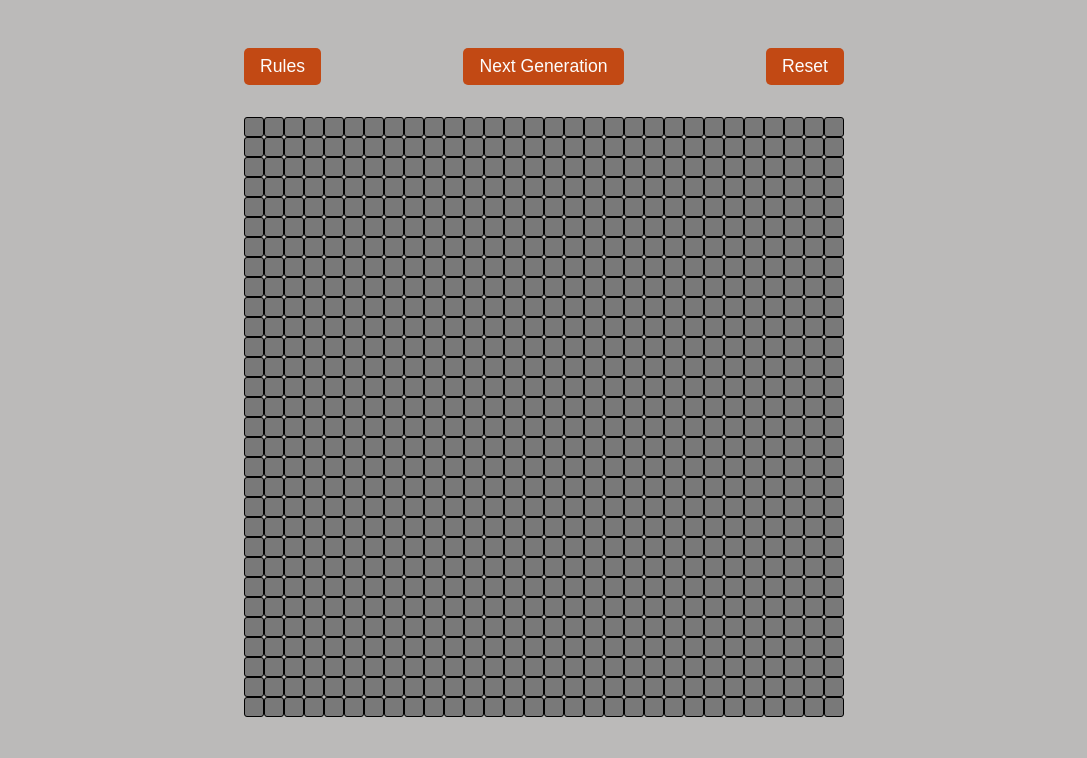
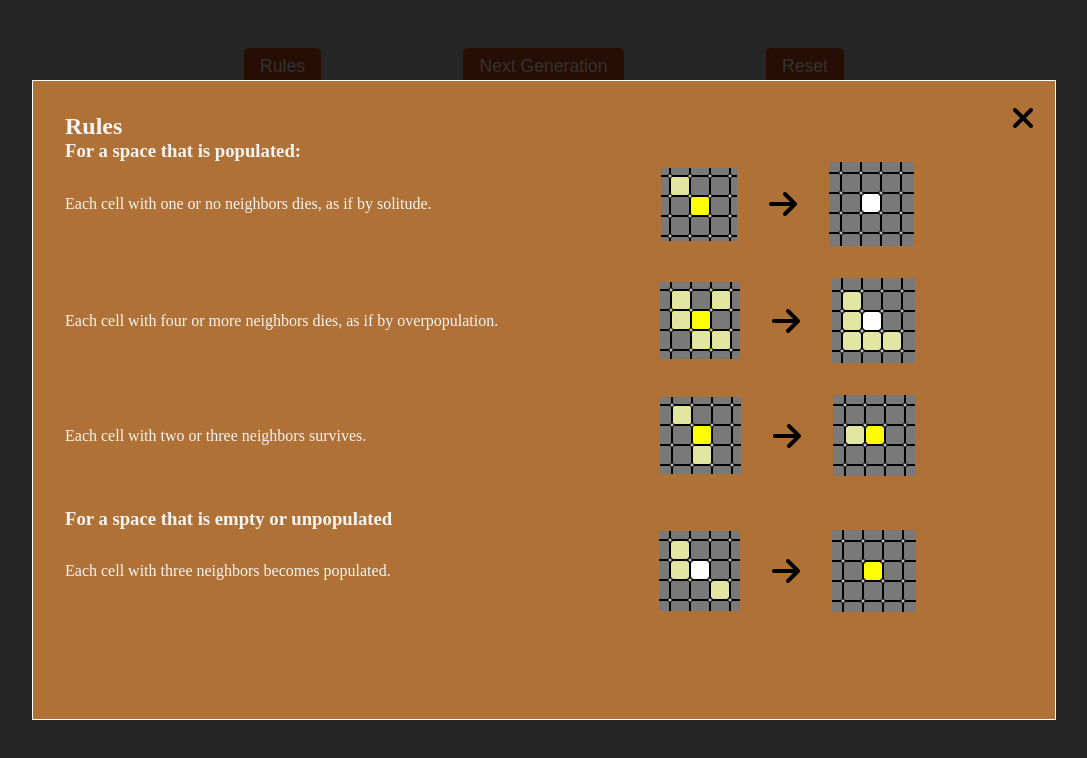
Before and after one commit to bilkn/conway-game-of-life, a website: page index.html in a window 1280 px wide. Both pictures are taken after a click on the button "Rules". Shown: the whole page, without its empty margins (96-1183 px from the left). Drawn offline with Linux system fonts and the light colour scheme.

Commit message:
feat: add rules

```diff
--- a/app.js
+++ b/app.js
@@ -1,9 +1,21 @@
-"use strict";
+'use strict';
 const grid = document.querySelector('.grid');
 const generationBtn = document.querySelector('.js-generation-btn');
 const resetBtn = document.querySelector('.js-reset-btn');
+const closeBtn = document.querySelector('.js-close-btn');
+const rulestBtn = document.querySelector('.js-rules-btn');
+const rulesWrapper = document.querySelector(".rules-wrapper");
+const darkBg = document.querySelector('.dark-background');
 let arr = [];
+
+const handleRulesClick = ()=> {
+  rulesWrapper.classList.toggle("rules-wrapper--active");
+  darkBg.classList.toggle('dark-background--active');
+}
+
 generationBtn.addEventListener('click', prepareActions);
+closeBtn.addEventListener('click', handleRulesClick);
+rulestBtn.addEventListener('click', handleRulesClick);
 
 // Unchecks all the checkboxes.
 resetBtn.addEventListener('click', () => {
--- a/index.html
+++ b/index.html
@@ -3,7 +3,10 @@
   <head>
     <meta charset="UTF-8" />
     <meta name="viewport" content="width=device-width, initial-scale=1.0" />
-    <meta name="description" content="A cellular automaton game clone that invented by Cambridge mathematician John Conway.">
+    <meta
+      name="description"
+      content="A cellular automaton game clone that invented by Cambridge mathematician John Conway."
+    />
     <title>Game of Life</title>
     <link rel="stylesheet" href="dist/css/main.css" />
     <script
@@ -20,6 +23,69 @@
       <button class="btn js-reset-btn">Reset</button>
     </div>
 
+    <div class="rules-wrapper">
+      <div class="rules-container">
+        <button class="rules-container__btn js-close-btn">
+          <i class="fa fa-times" aria-hidden="true"></i>
+        </button>
+        <h2 class="rules-container__title">Rules</h2>
+        <h3 class="rules-container__subtitle">
+          For a space that is populated:
+        </h3>
+        <!-- Rule #1 start -->
+        <div class="rules-container__rule">
+          <p class="rules-container__text">
+            Each cell with one or no neighbors dies, as if by solitude.
+          </p>
+          <div class="rules-container__img-container">
+            <img src="./assets/rule1-first.png" alt="" />
+            <i class="fas fa-arrow-right rules-container__icon"></i>
+            <img src="./assets/rule1-sec.png" alt="" />
+          </div>
+        </div>
+        <!-- Rule #1 end -->
+        <!-- Rule #2 start -->
+        <div class="rules-container__rule">
+          <p class="rules-container__text">
+            Each cell with four or more neighbors dies, as if by overpopulation.
+          </p>
+          <div class="rules-container__img-container">
+            <img src="./assets/rule2-first.png" alt="" />
+            <i class="fas fa-arrow-right rules-container__icon"></i>
+            <img src="./assets/rule2-sec.png" alt="" />
+          </div>
+        </div>
+        <!-- Rule #2 end -->
+        <!-- Rule #3 start -->
+        <div class="rules-container__rule">
+          <p class="rules-container__text">
+            Each cell with two or three neighbors survives.
+          </p>
+          <div class="rules-container__img-container">
+            <img src="./assets/rule3-first.png" alt="" />
+            <i class="fas fa-arrow-right rules-container__icon"></i>
+            <img src="./assets/rule3-sec.png" alt="" />
+          </div>
+        </div>
+        <!-- Rule #3 end -->
+        <h3 class="rules-container__subtitle">
+          For a space that is empty or unpopulated
+        </h3>
+        <!-- Rule #4 start -->
+        <div class="rules-container__rule">
+          <p class="rules-container__text">
+            Each cell with three neighbors becomes populated.
+          </p>
+          <div class="rules-container__img-container">
+            <img src="./assets/rule4-first.png" alt="" />
+            <i class="fas fa-arrow-right rules-container__icon"></i>
+            <img src="./assets/rule4-sec.png" alt="" />
+          </div>
+        </div>
+        <!-- Rule #4 start -->
+      </div>
+    </div>
+    <div class="dark-background"></div>
     <div class="grid"></div>
   </body>
 </html>
--- a/scss/main.scss
+++ b/scss/main.scss
@@ -1,6 +1,11 @@
-@import './config', './mixins', './variables';
+@import './config';
+
+html,
 body {
-  background-color: #bbbab9;
+  height: 100%;
+}
+body {
+  background: #bbbab9;
   padding-top: 2rem;
 }
 .grid {
@@ -16,7 +21,7 @@ body {
 }
 .btn {
   appearance: none;
-  background-color: #c24914;
+  background: #c24914;
   border: none;
   border-radius: 5px;
   color: rgb(253, 253, 253);
@@ -24,17 +29,17 @@ body {
   display: block;
   font-size: 1.1rem;
   padding: 0.5rem 1rem;
-  transition: background-color 100ms ease-in;
+  transition: background 100ms ease-in;
   width: fit-content;
 }
 
 .btn:hover {
-  background-color: #c24814d2;
+  background: #c24814d2;
 }
 
 .grid input {
   appearance: none;
-  background-color: rgb(121, 121, 121);
+  background: rgb(121, 121, 121);
   border: 1px solid black;
   border-radius: 3px;
   cursor: pointer;
@@ -44,5 +49,82 @@ body {
 }
 
 .grid input:checked {
-  background-color: yellow;
+  background: yellow;
 }
+
+.rules-wrapper {
+  display: none;
+}
+.rules-wrapper--active {
+  align-items: center;
+  display: flex;
+  height: 100%;
+  justify-content: center;
+  left: 0;
+  position: fixed;
+  top: 0;
+  width: 100%;
+  z-index: 10;
+}
+
+.rules-container {
+  background: rgb(175, 113, 54);
+  border: 1px solid white;
+  color: whitesmoke;
+  padding: 2rem;
+  position: relative;
+  overflow-y: scroll;
+  height: 80%;
+  width: 80%;
+
+  // rules-container__subtitle
+  &__subtitle {
+    width: 50%;
+  }
+  // rules-container__text
+  &__text {
+    flex: 1;
+    margin-right: 1rem;
+  }
+  // rules-container__rule
+  &__rule {
+    align-items: center;
+    display: flex;
+    justify-content: space-between;
+    margin-bottom: 2rem;
+  }
+  // rules-container__img-container
+  &__img-container {
+    align-items: center;
+    display: flex;
+    flex: 1;
+    justify-content: center;
+    width: 300px;
+  }
+  // rules-container__icon
+  &__icon {
+    color: black;
+    font-size: 2rem;
+    margin: 0 2rem;
+  }
+  // rules-container__btn
+  &__btn {
+    background: none;
+    border: none;
+    cursor: pointer;
+    font-size: 2rem;
+    position: absolute;
+    right: 20px;
+    top: 20px;
+  }
+}
+
+.dark-background--active {
+  background: rgba(0, 0, 0, 0.8);
+  height: 100vh;
+  left: 0;
+  position: fixed;
+  transition: opacity 300ms ease;
+  top: 0;
+  width: 100vw;
+}
```
Also changed, not shown: assets/rule1-first.png (added), assets/rule1-sec.png (added), assets/rule2-first.png (added), assets/rule2-sec.png (added), assets/rule3-first.png (added), assets/rule3-sec.png (added), assets/rule4-first.png (added), assets/rule4-sec.png (added), dist/css/main.css, 1 other file.
